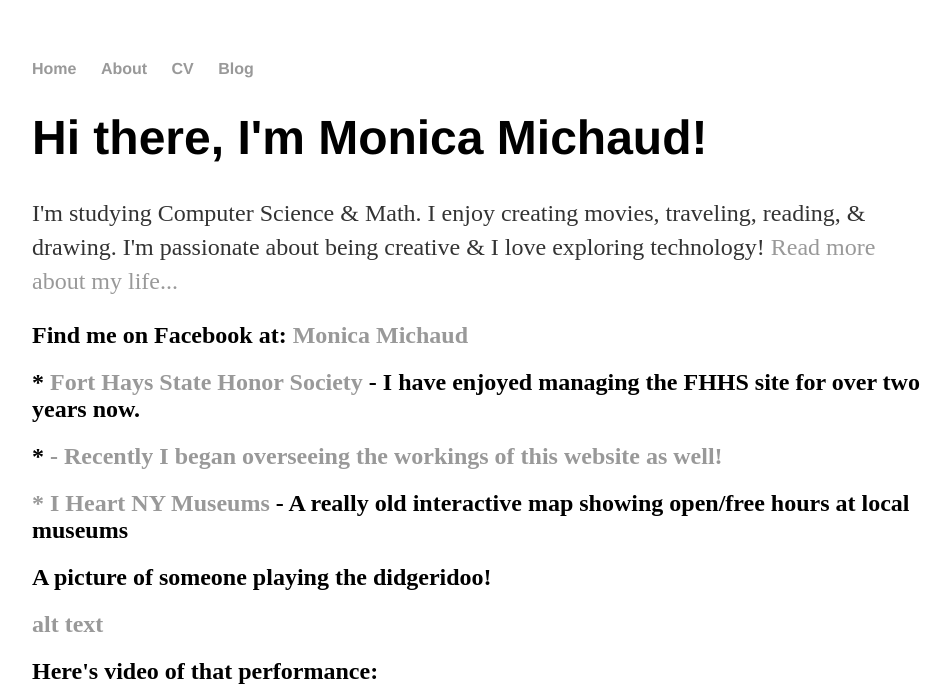
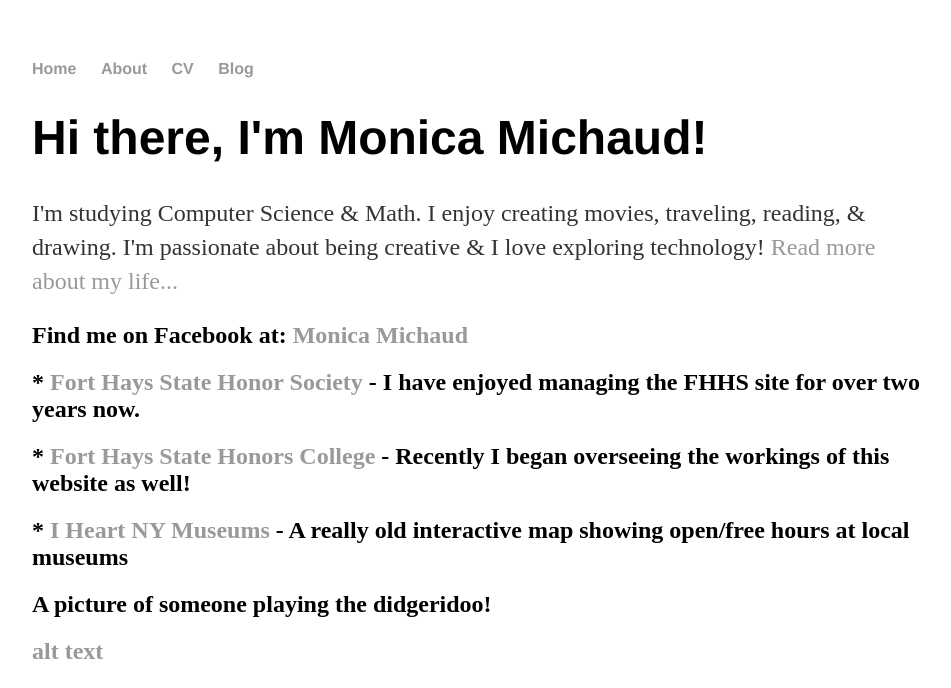
Before and after one commit to mrmichaud/mrmichaud.github.io, a Jekyll site: the page built from index.html, in a window 1280 px wide. Shown: the top 688 px of the page, without its empty margins (160-1111 px from the left). Built offline with Jekyll 4.4.1, drawn with Linux system fonts in a browser that asks for light colours.

Commit message:
Update index.html

```diff
--- a/index.html
+++ b/index.html
@@ -9,7 +9,7 @@ title: Monica Michaud Home
 	 <h2>Find me on Facebook at: <a href="https://www.facebook.com/monica.michaud.92">Monica Michaud</a></h2>
 
     	<h2>* <a href="http://fhhs.fhsu.edu/">Fort Hays State Honor Society</a> - I have enjoyed managing the FHHS site for over two years now.</h2>
-    	<h2>* <a href="https://www.fhsu.edu/honorscollege/"Fort Hays State Honors College</a> - Recently I began overseeing the workings of this website as well!</h2>
+    	<h2>* <a href="https://www.fhsu.edu/honorscollege/">Fort Hays State Honors College</a> - Recently I began overseeing the workings of this website as well!</h2>
 
     	<h2>* <a href="http://iheartnymuseums.com/">I Heart NY Museums</a> - A really old interactive map showing open/free hours at local museums</h2>
 
```
